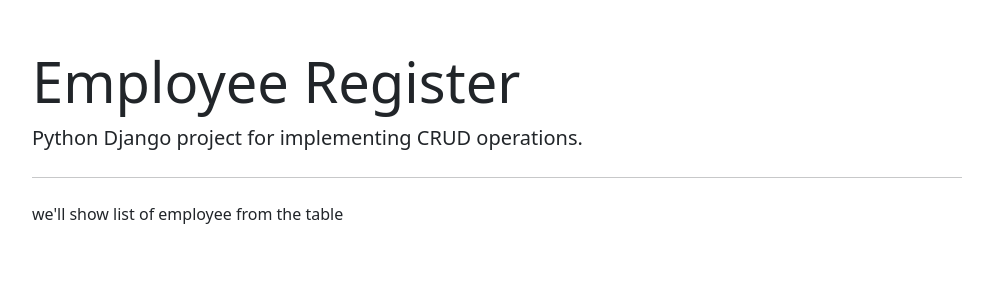
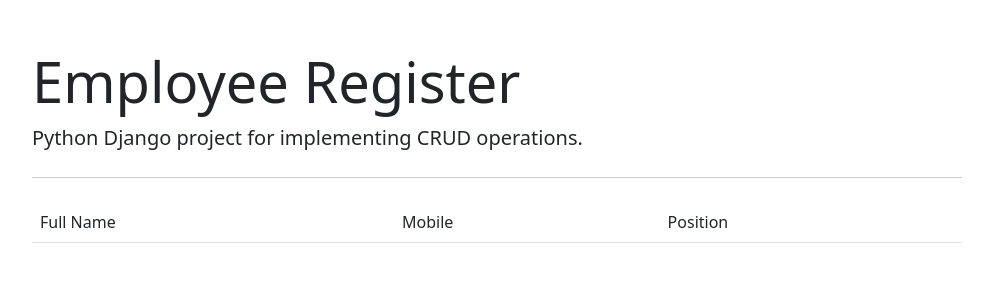
Before and after one commit to mv-faza/Django_CRUD_operations, a Django app: page /employee/list/ in a window 1280 px wide. Shown: the top 300 px of the page, without its empty margins (143-1136 px from the left). Run offline with Django 3.2, Linux system fonts and the light colour scheme; data that the repository does not hold is empty.

Commit message:
worked with employee list and created tables

```diff
--- a/CRUD_with_Django/employee_register/templates/employee_register/employee_list.html
+++ b/CRUD_with_Django/employee_register/templates/employee_register/employee_list.html
@@ -2,5 +2,22 @@
 
 
     {% block content %}
-    <p>we'll show list of employee from the table</p>
+        <table class ="table table-borderless">
+            <thead class ="border-bottom foont-wight-bold">
+                <tr>
+                    <td>Full Name</td>
+                    <td>Mobile</td>
+                    <td>Position</td>
+                </tr>
+            </thead>
+            <tbody>
+                {% for employee in employee_list %}
+                <tr>
+                    <td>{{employee.fullname}}</td>
+                    <td>{{employee.mobile}}</td>
+                    <td>{{employee.position}}</td>
+                </tr>
+                {% endfor %}
+            </tbody>
+        </table>
     {% endblock content %}
--- a/CRUD_with_Django/employee_register/views.py
+++ b/CRUD_with_Django/employee_register/views.py
@@ -1,16 +1,18 @@
 from django.shortcuts import redirect, render
 from .forms import EmployeeForm
+from .models import employee
 # Create your views here.
 
 def employee_list(request):
-    return render(request,'employee_register/employee_list.html')
+    context = {'employee_list': employee.objects.all()}
+    return render(request, "employee_register/employee_list.html", context)
 
 def employee_form(request):
     if request.method == 'GET':
         form = EmployeeForm()
         return render(request,'employee_register/employee_form.html',{'form':form})
     else:
-        form = EmployeeForm()
+        form = EmployeeForm(request.POST)
         if form.is_valid():
             form.save()
         return redirect('/employee/list')
```
